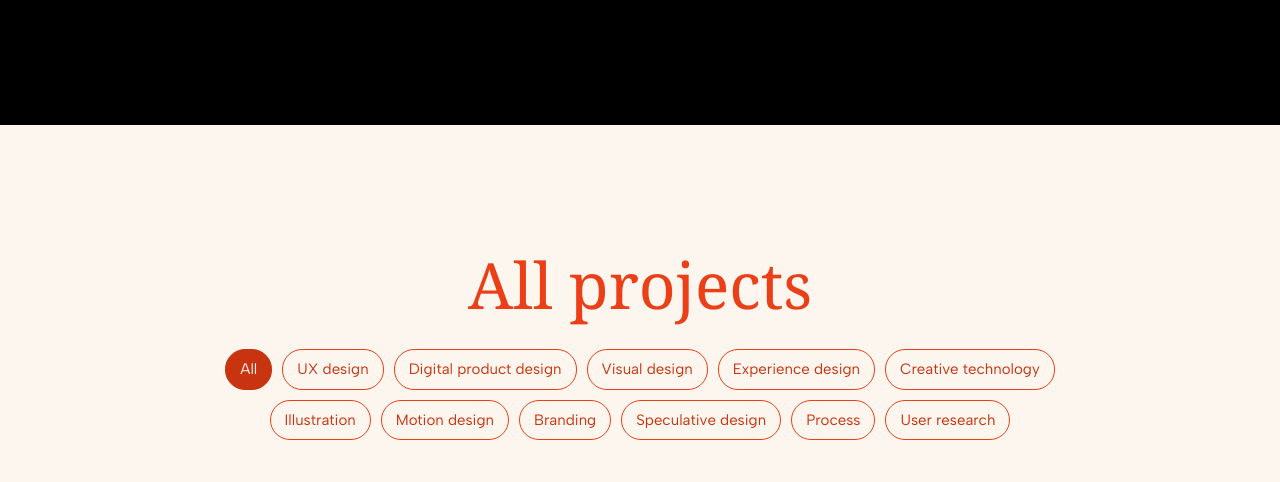
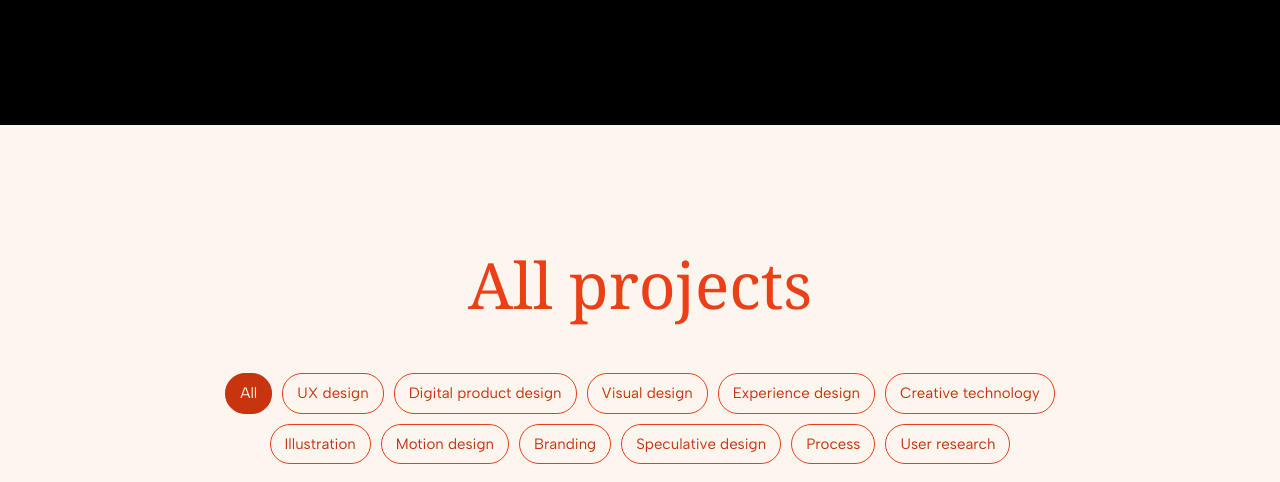
Before and after one commit to anjabedrick/anjabedrick.github.io, an Astro site: page / in a window 1280 px wide. Shown: the part 2268-2750 px from the top of the page. Built offline with nearby package versions, Linux system fonts and the light colour scheme; Astro itself is replaced by a stand-in of ours; a web font is replaced by a local one.

Commit message:
More space between the All projects title and the filter chips
Co-Authored-By: Claude Opus 5.5 <noreply@anthropic.com>

```diff
--- a/src/styles/global.css
+++ b/src/styles/global.css
@@ -261,7 +261,7 @@ strong { font-weight: 600; }
 
 /* ---------- all projects grid ---------- */
 .all-projects { padding: clamp(72px, 10vw, 140px) var(--gutter) 0; max-width: 1440px; margin: 0 auto; }
-.section-title { font: 400 clamp(40px, 5vw, 72px)/1 var(--serif); text-align: center; margin-bottom: 32px; }
+.section-title { font: 400 clamp(40px, 5vw, 72px)/1 var(--serif); text-align: center; margin-bottom: 56px; }
 
 /* filter chips */
 .filters { display: flex; flex-wrap: wrap; justify-content: center; gap: 10px; max-width: 900px; margin: 0 auto 48px; }
```
